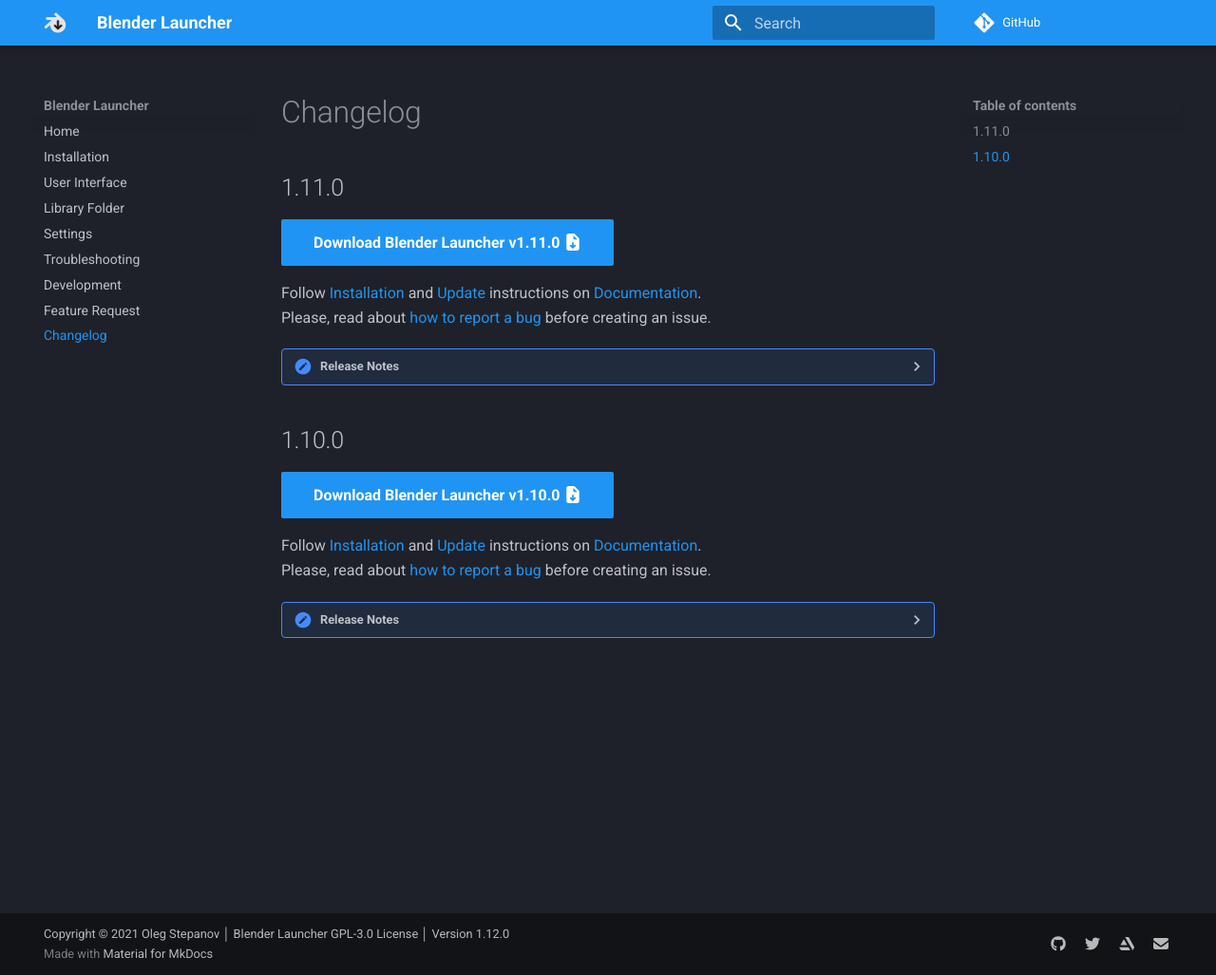
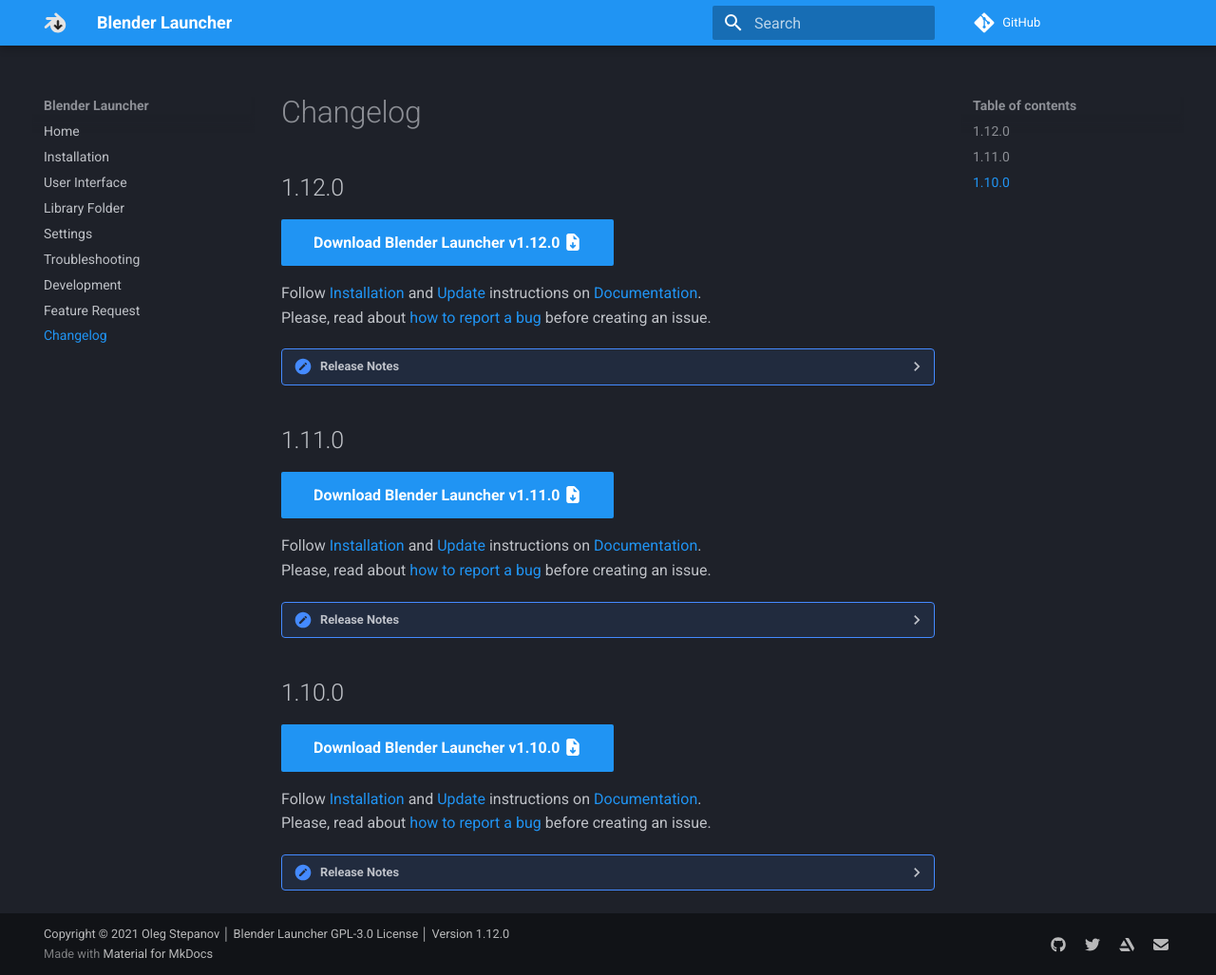
Before and after one commit to DotBow/Blender-Launcher, an MkDocs documentation site: the page built from docs/mkdocs/changelog.md, in a window 1280 px wide and 1027 px high. Shown: the whole window at 95% size. Built offline with MkDocs 1.6.1 and Material for MkDocs 9.7.7, drawn with Linux system fonts in a browser that asks for light colours; comment, search, counter and statistics services are not loaded; some of the changed lines change nothing that is shown.

Commit message:
Add 1.12.0 version release notes

```diff
--- a/docs/mkdocs/changelog.md
+++ b/docs/mkdocs/changelog.md
@@ -1,6 +1,35 @@
 <style>body {text-align: justify}</style>
 
 # Changelog
+
+## 1.12.0
+
+[Download Blender Launcher v1.12.0 :fontawesome-solid-file-download:](https://github.com/DotBow/Blender-Launcher/releases/tag/v1.12.0){: .md-button .md-button--primary }
+
+Follow [Installation](installation.md#installing-blender-launcher) and [Update](installation.md#updating-blender-launcher) instructions on [Documentation](https://dotbow.github.io/Blender-Launcher).<br>
+Please, read about [how to report a bug](troubleshooting.md) before creating an issue.
+
+??? summary "Release Notes"
+
+    **Fixed:**
+
+    - Subversion label doesn't fit five-digit version numbers [#62](https://github.com/DotBow/Blender-Launcher/issues/62)
+    - Select only active widget when launching build
+    - Runtime error when application terminates on update or when `Show Tray Icon` option is disabled
+
+    **New:**
+
+    - Added `Show Release Notes` context menu action for Stable and LTS builds to reveal page with release notes for selected build in web browser
+    - Hash number display can be accessed by clicking on **Commit Time**/**Upload Time** label of build item
+    - **Library Folder** now can be set via command line arguments [#52](https://github.com/DotBow/Blender-Launcher/issues/52)<br>
+    Read about how to use it on [Changing Library Folder](library_folder.md#changing-library-folder) section
+    - BL will warn the user when different version of the application is launched [#44](https://github.com/DotBow/Blender-Launcher/issues/44)
+
+    **Other:**
+
+    - Multiple builds deletion stability improvements
+    - PyInstaller version updated to 4.3 [Windows]
+    - UI polishing
 
 ## 1.11.0
 
```
